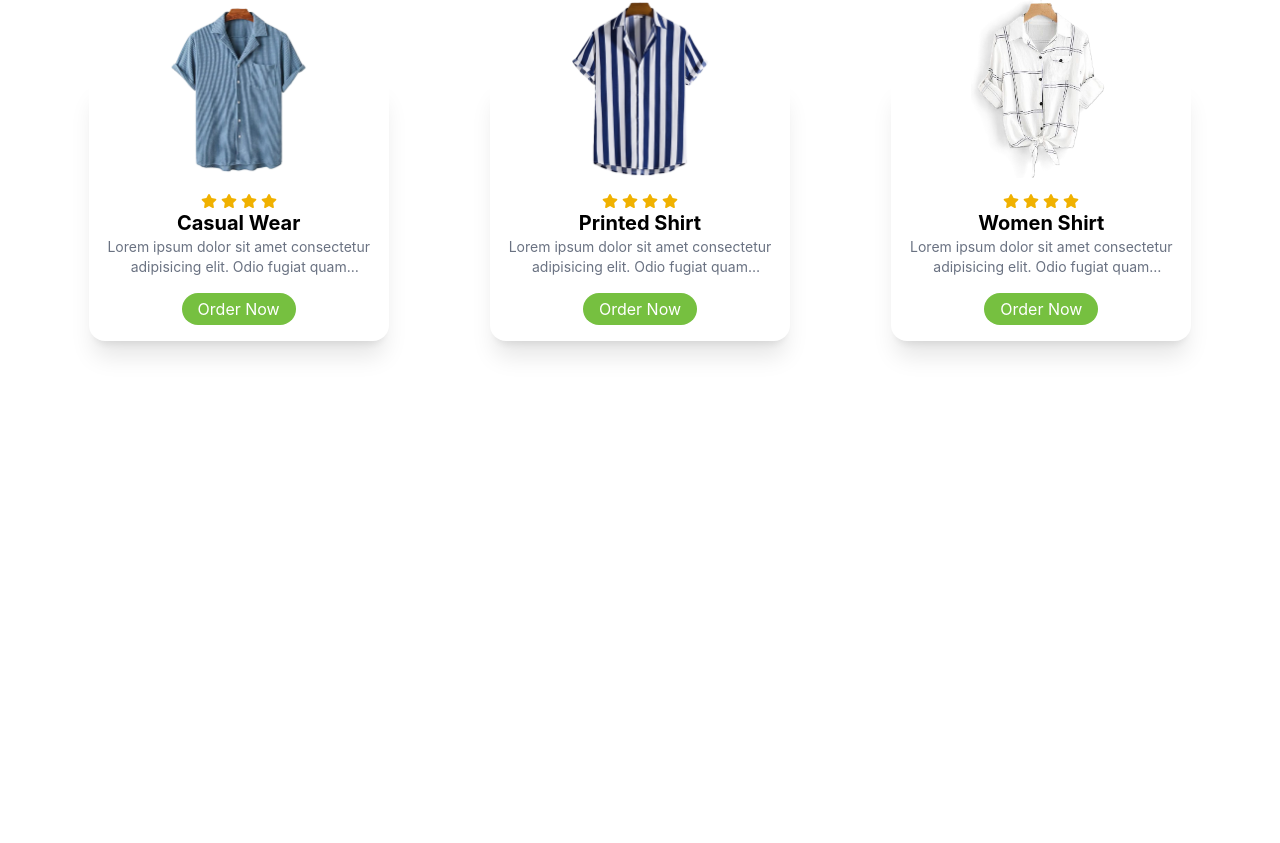
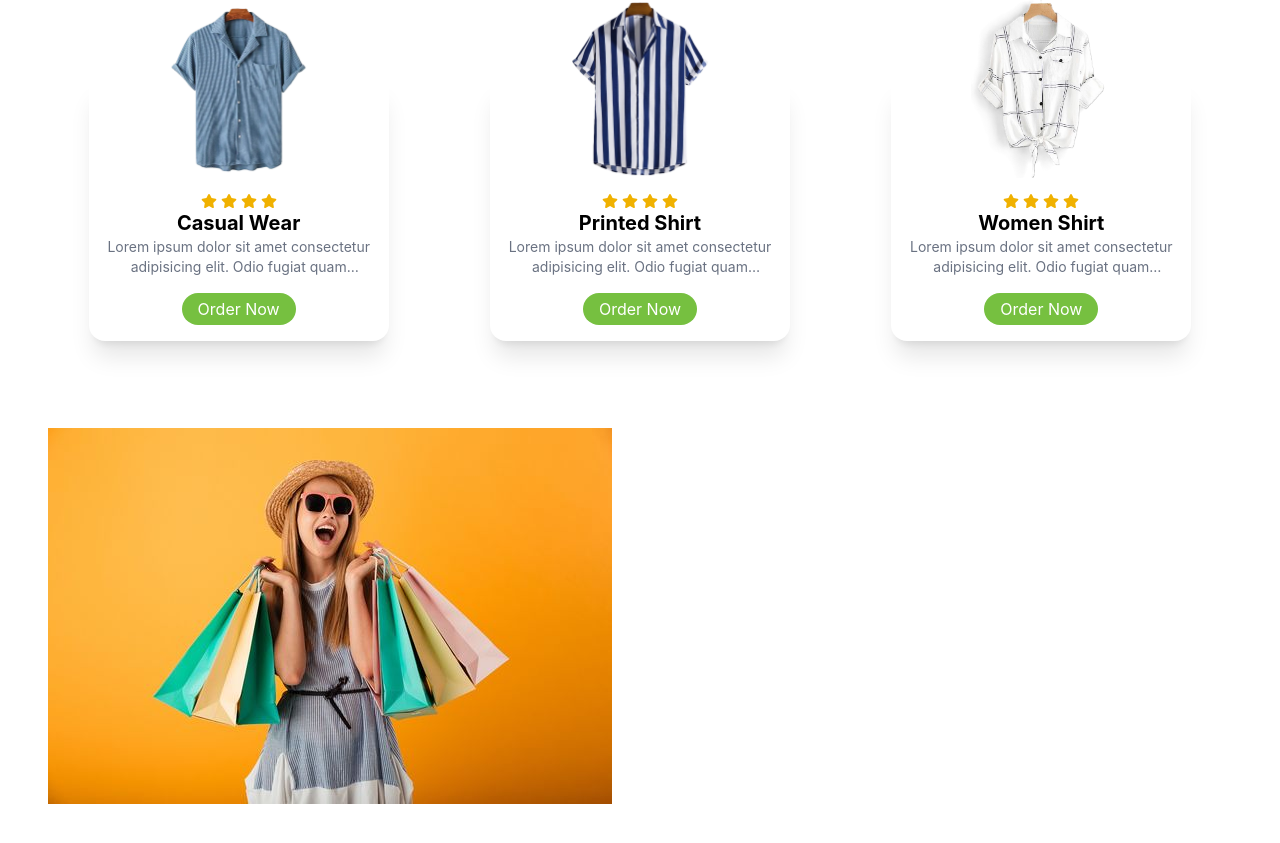
Before and after one commit to Agraj-Prtp-Singh/Ecommerce-Website, a React (Vite) app: page / in a window 1280 px wide. Shown: the part 1353-2196 px from the top of the page. Before the commit the page ends 1694 px from the top, so only its background shows below. Built offline with nearby package versions, Linux system fonts and the light colour scheme.

Commit message:
Initialized Banner Component

```diff
--- a/src/App.jsx
+++ b/src/App.jsx
@@ -5,6 +5,7 @@ import Products from "./components/Products.jsx";
 import AOS from "aos";
 import "aos/dist/aos.css";
 import TopProducts from "./components/TopProducts.jsx";
+import Banner from "./components/Banner.jsx";
 
 const App = () => {
   useEffect(() => {
@@ -22,6 +23,7 @@ const App = () => {
       <Hero />
       <Products />
       <TopProducts />
+      <Banner />
     </div>
   );
 };
--- /dev/null
+++ b/src/components/Banner.jsx
@@ -0,0 +1,23 @@
+import React from "react";
+import BannerImg from "../assets/women2.jpg";
+import { GrSecure } from "react-icons/gr";
+import { IoFastFood } from "react-icons/io5";
+import { GiFoodTruck } from "react-icons/gi";
+
+const Banner = () => {
+  return (
+    <div className="min-h-[550px] flex justify-center items-center py-12 sm:py-0">
+      <div className="container">
+        <div className="gird grid-cols-1 sm:grid-cols-1 gap-6 items-center">
+          {/* Image Section */}
+          <div>
+            <img src={BannerImg} alt="" />
+          </div>
+          {/* details section */}
+        </div>
+      </div>
+    </div>
+  );
+};
+
+export default Banner;
```
